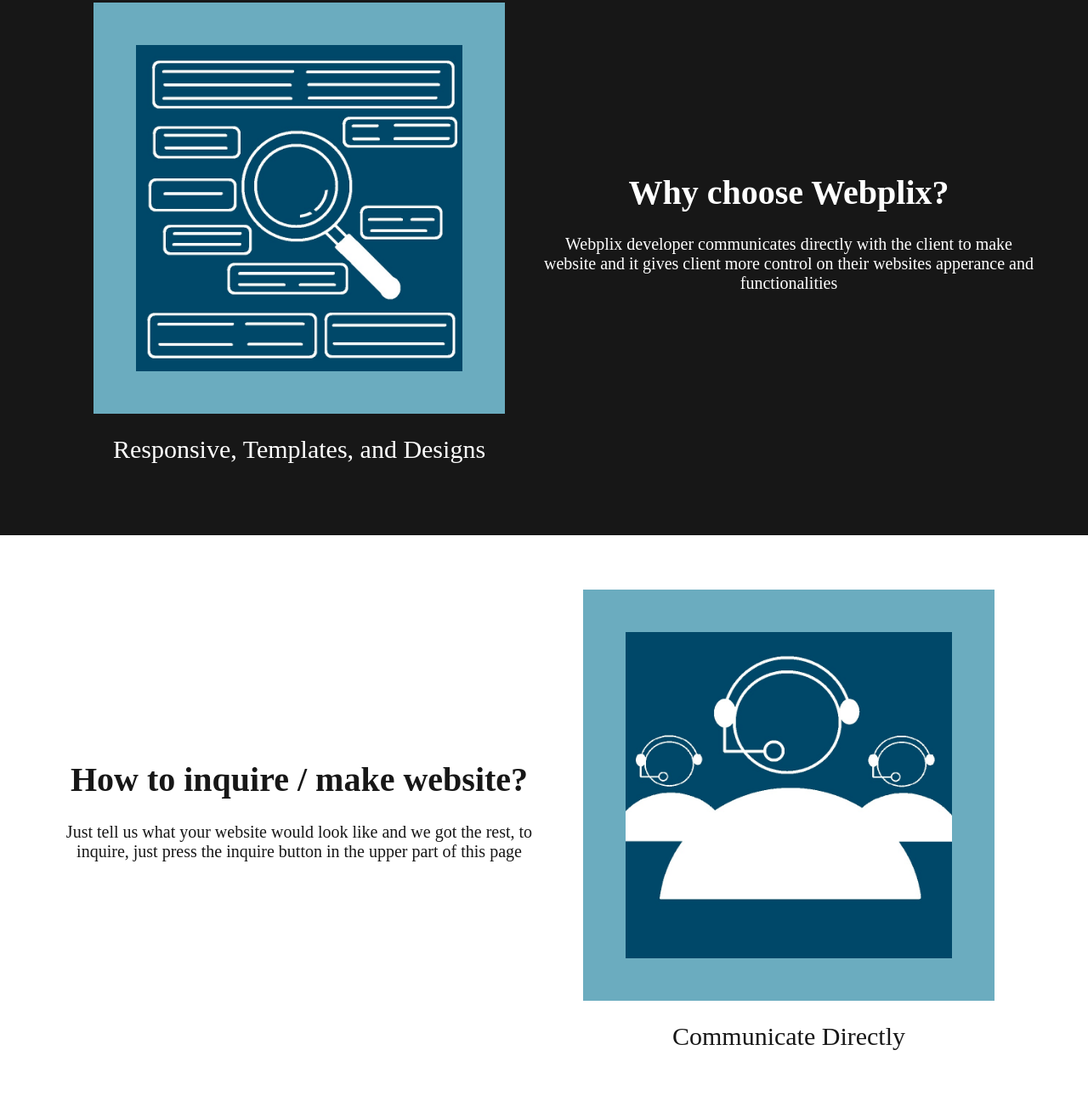
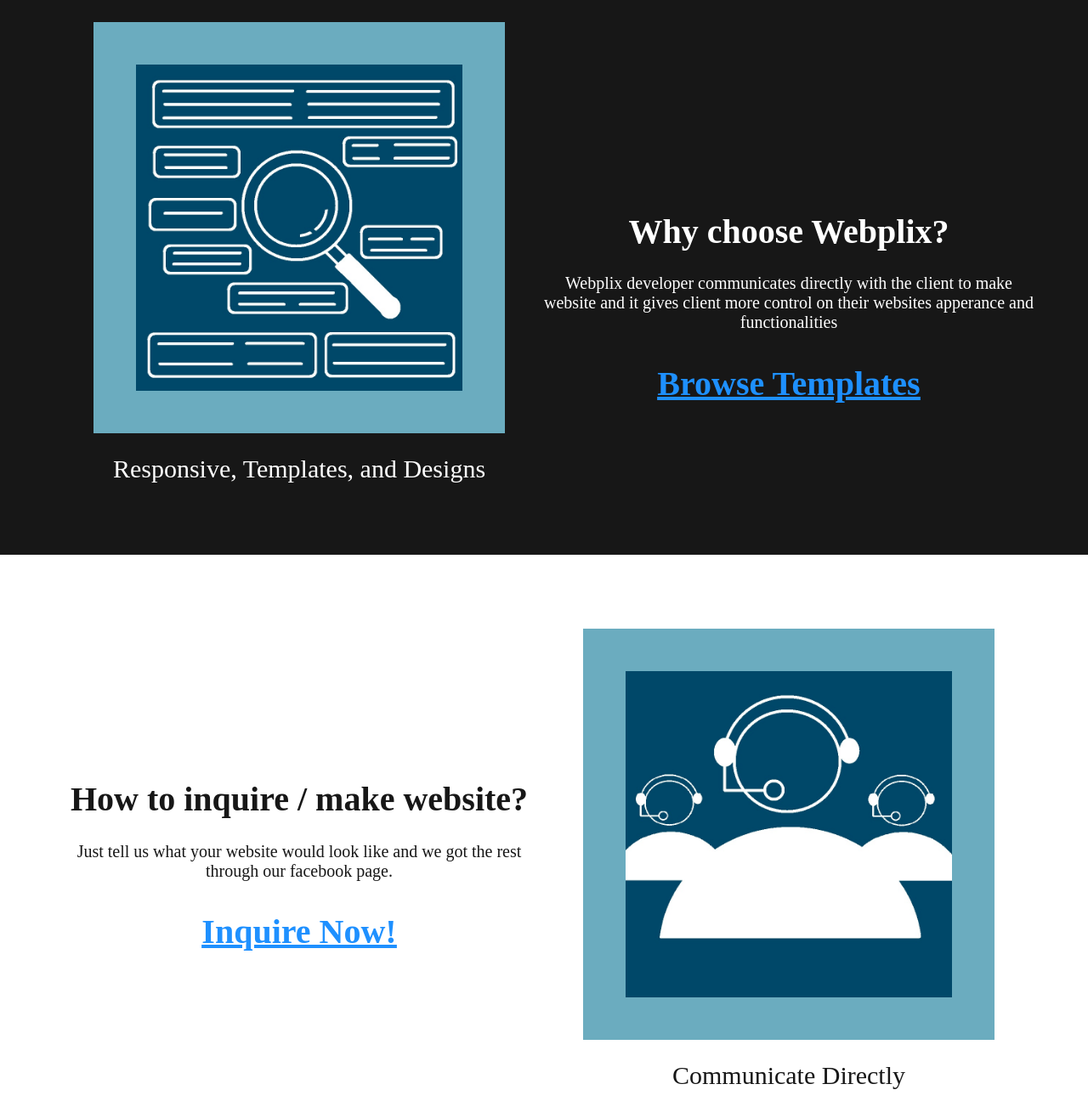
Before and after one commit to Webplix/webplix.github.io, a plain HTML site: page index.html in a window 1280 px wide. Shown: the part 2040-3356 px from the top of the page at 85% size. Drawn offline with Linux system fonts and the light colour scheme.

Commit message:
Update index.html

```diff
--- a/index.html
+++ b/index.html
@@ -149,8 +149,10 @@
                         portfolio,
                         blog,
                         or any other type of website</h1>
+                        <br>
+                        <a href="more.html" class="header1 more-info-text3"><u>About Us</u></a>
                 </div>
-                <div class="general-flex-item center-all">
+                <div class="general-flex-item center-all"><br>
                     <img src="infographiclogo.jpg" class="more-info-area-pictures more-info-text1">
                     <h1 class="header2 more-info-text1">Website Development Service</h1>
                 </div>
@@ -163,12 +165,14 @@
                     <img src="templatelogo.jpg" class="more-info-area-pictures more-info-text2">
                     <h1 class="header2 more-info-text2">Responsive, Templates, and Designs</h1>
                 </div>
-                <div class="general-flex-item sub-info-area">
+                <div class="general-flex-item sub-info-area"><br>
                     <h1 class="header1 more-info-text2">Why choose Webplix?</h1>
                     <h1 class="header3 more-info-text2">Webplix developer communicates directly with the client to make
                         website and it
                         gives
                         client more control on their websites apperance and functionalities</h1>
+                    <br>
+                    <a href="templates.html" class="header1 more-info-text2"><u>Browse Templates</u></a>
                 </div>
             </div>
         </div>
@@ -178,12 +182,11 @@
                 <div class="general-flex-item sub-info-area">
                     <h1 class="header1 more-info-text3">How to inquire / make website?</h1>
                     <h1 class="header3 more-info-text3">Just tell us what your website would look like and we got the
-                        rest,
-                        to inquire,
-                        just
-                        press the inquire button in the upper part of this page</h1>
+                        rest through our facebook page.</h1>
+                    <br>
+                    <a href="https://facebook.com/websiteplix/" class="header1 more-info-text3"><u>Inquire Now!</u></a>
                 </div>
-                <div class="general-flex-item center-all">
+                <div class="general-flex-item center-all"><br>
                     <img src="supportlogo.jpg" class="more-info-area-pictures more-info-text3">
                     <h1 class="header2 more-info-text3">Communicate Directly</h1>
                 </div>
```
